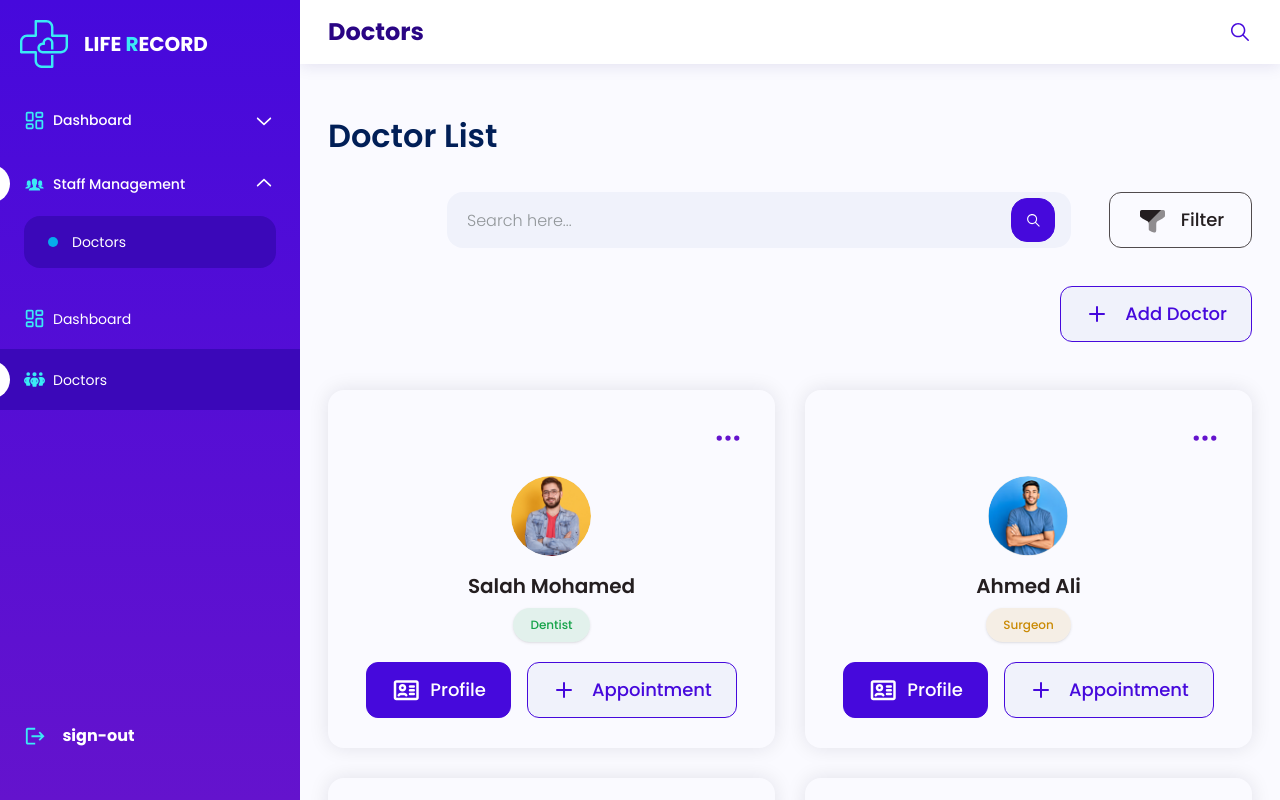
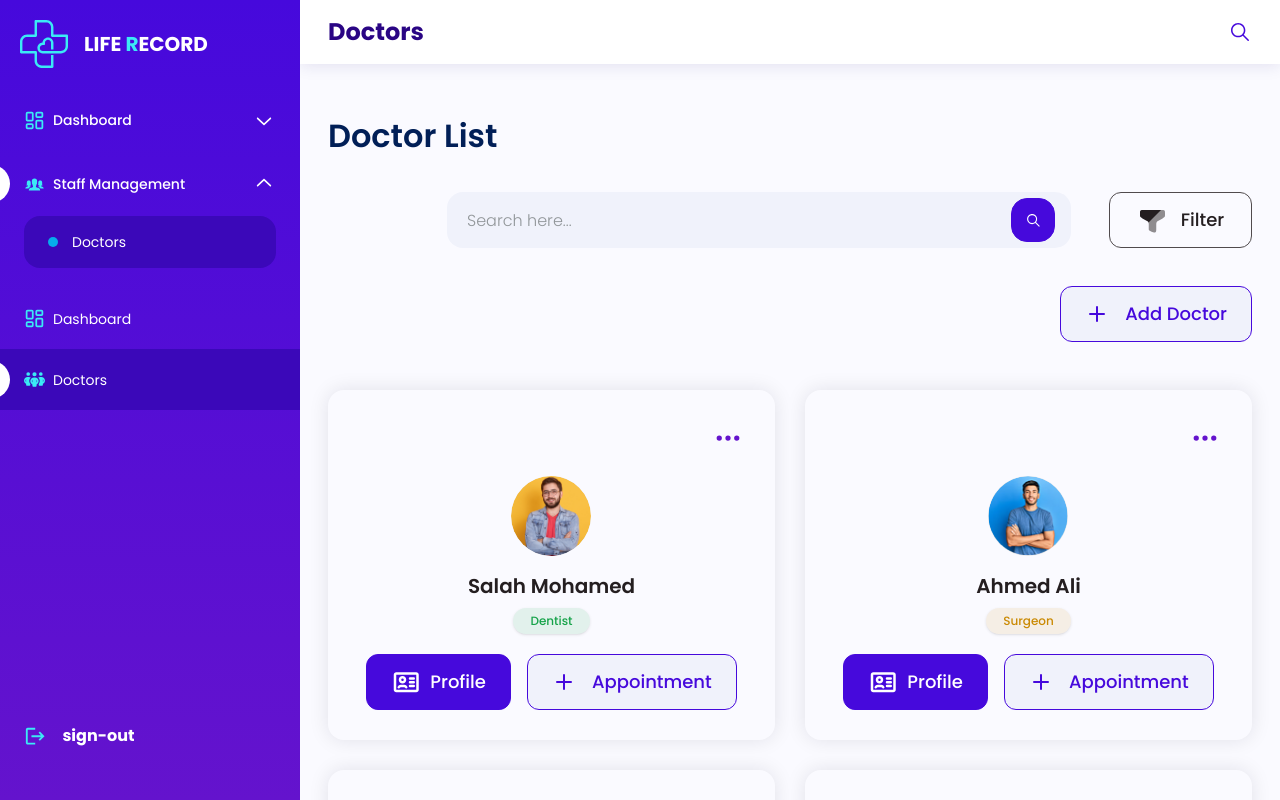
Before and after one commit to alialaa932003/final-project, a React (Vite) app: page /staff-management/doctors in a window 1280 px wide. Built offline with nearby package versions, Linux system fonts and the light colour scheme; a web font is replaced by a local one.

Commit message:
fix: adjust padding in badge component for improved layout

```diff
--- a/src/components/ui/badge.tsx
+++ b/src/components/ui/badge.tsx
@@ -4,7 +4,7 @@ import { cva, type VariantProps } from "class-variance-authority";
 import { cn } from "@/lib/utils";
 
 const badgeVariants = cva(
-   "inline-flex items-center rounded-full border border-neutral-200 px-4 py-2 text-xs font-medium transition-colors focus:outline-none focus:ring-2 focus:ring-neutral-950 focus:ring-offset-2 dark:border-neutral-800 dark:focus:ring-neutral-300",
+   "inline-flex items-center rounded-full border border-neutral-200 px-4 py-1 text-xs font-medium transition-colors focus:outline-none focus:ring-2 focus:ring-neutral-950 focus:ring-offset-2 dark:border-neutral-800 dark:focus:ring-neutral-300",
    {
       variants: {
          variant: {
```
